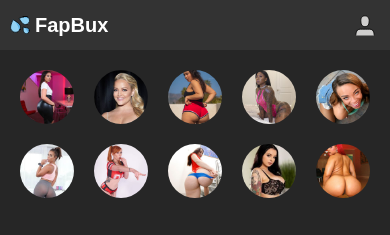
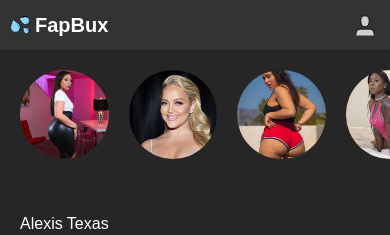
Before and after one commit to thebanon/fap, a PHP site: page / in a window 390 px wide. Shown: the top 235 px of the page. Run offline with PHP 8.4, Linux system fonts and the light colour scheme.

Commit message:
Update index.css

```diff
--- a/bux/index.css
+++ b/bux/index.css
@@ -25,12 +25,9 @@
 .index-videos, .stars, .tags {width: 1920px;max-width: calc(100% - 0px);margin: auto;text-align: center;/* margin-bottom: 20px; */}
 
 .stars > * {width: calc((100% - 180px)/10);padding-top: calc((100% - 180px)/10);height: 0;border-radius: 50%;display: inline-block;vertical-align: top;border-radius: 50%;overflow: hidden;position: relative;margin: 20px 20px 0 0;}
-.stars > picture:last-child { margin-right: 0; }
+.stars > :last-child { margin-right: 0; }
 .stars picture img { width: 100%; height: 100%; position: absolute; top: 0; left: 0; right: 0; bottom: 0; }
-@media screen and (max-width: 960px) {
-    .stars > * {width: calc((100% - 80px)/5);padding-top: calc((100% - 80px)/5);}
-    .stars > :nth-child(5n) { margin-right: 0; }
-}
+
 
 .tags {/* display: none; */}
 
@@ -66,6 +63,10 @@
     .section-video .media-video:nth-child(4n) { margin-right: 10px; }
     .section-video .media-video:nth-child(3n) { margin-right: 0px; }
 }
+@media screen and (max-width: 960px) {
+    .stars > * {width: calc((100% - 80px)/5);padding-top: calc((100% - 80px)/5);}
+    .stars > :nth-child(5n) { margin-right: 0; }
+}
 @media screen and (max-width: 768px) {
     .article-index {padding: 50px 0 20px;}
     .header-stars, .index-videos {width: calc((100% - 40px)/1);margin: auto;}
@@ -87,6 +88,13 @@
     .section-video .media-video:nth-child(2n) { margin-right: 10px; }
     .tags { display: none; }
 }
+@media screen and (max-width: 425px) {
+    .header-stars { width: 100%; overflow-y: hidden; }
+    .stars {white-space: nowrap;padding: 0 20px;max-width: calc(100% - 40px);}
+    .stars > * {width: calc((100% - 40px)/3.5);padding-top: calc((100% - 40px)/3.5);margin-bottom: 20px;}
+    .stars > :nth-child(5n) { margin-right: 20px; }
+    .stars > :last-child { margin-right: 20px; }
+}
 
 body::-webkit-scrollbar { width: 12px; }
 body::-webkit-scrollbar-track { background: #111; }
```
